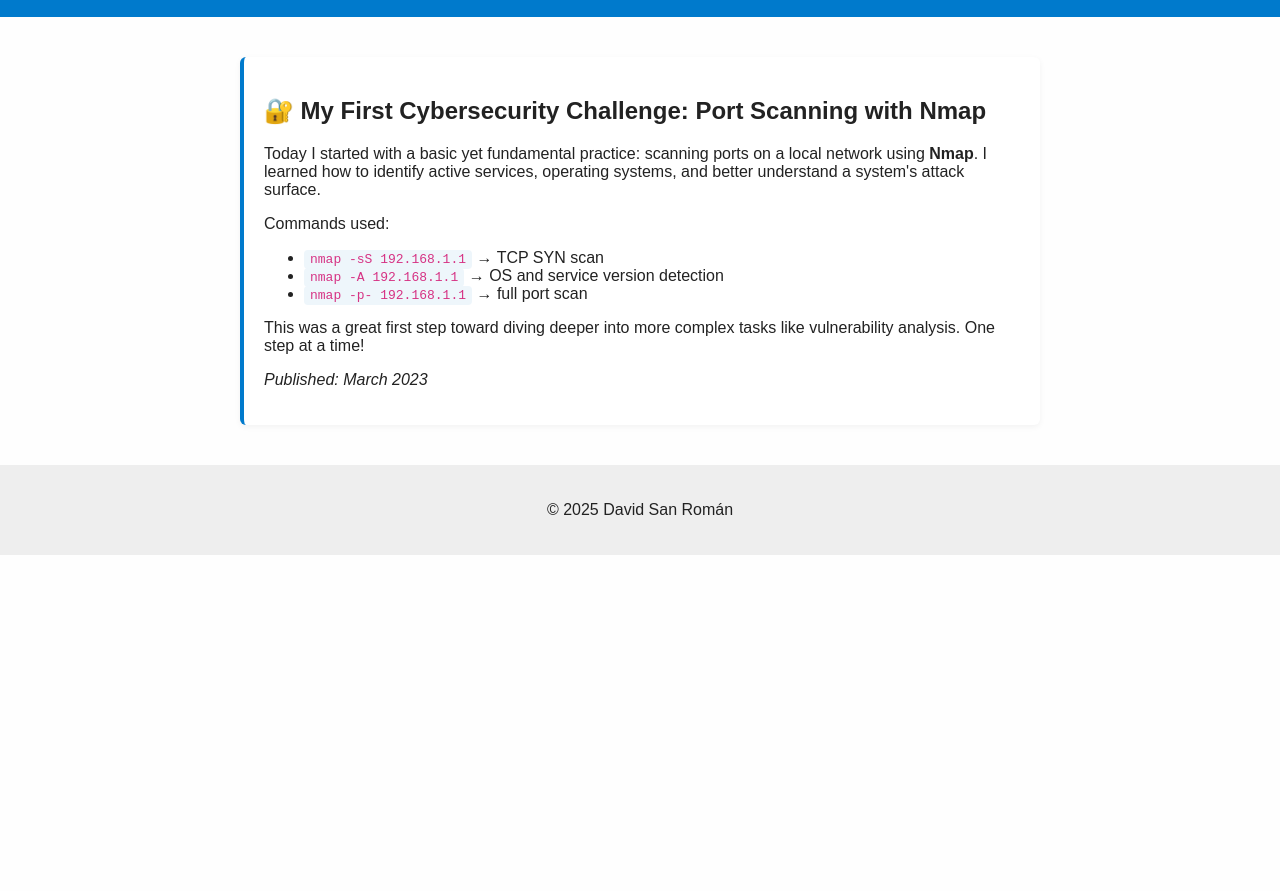
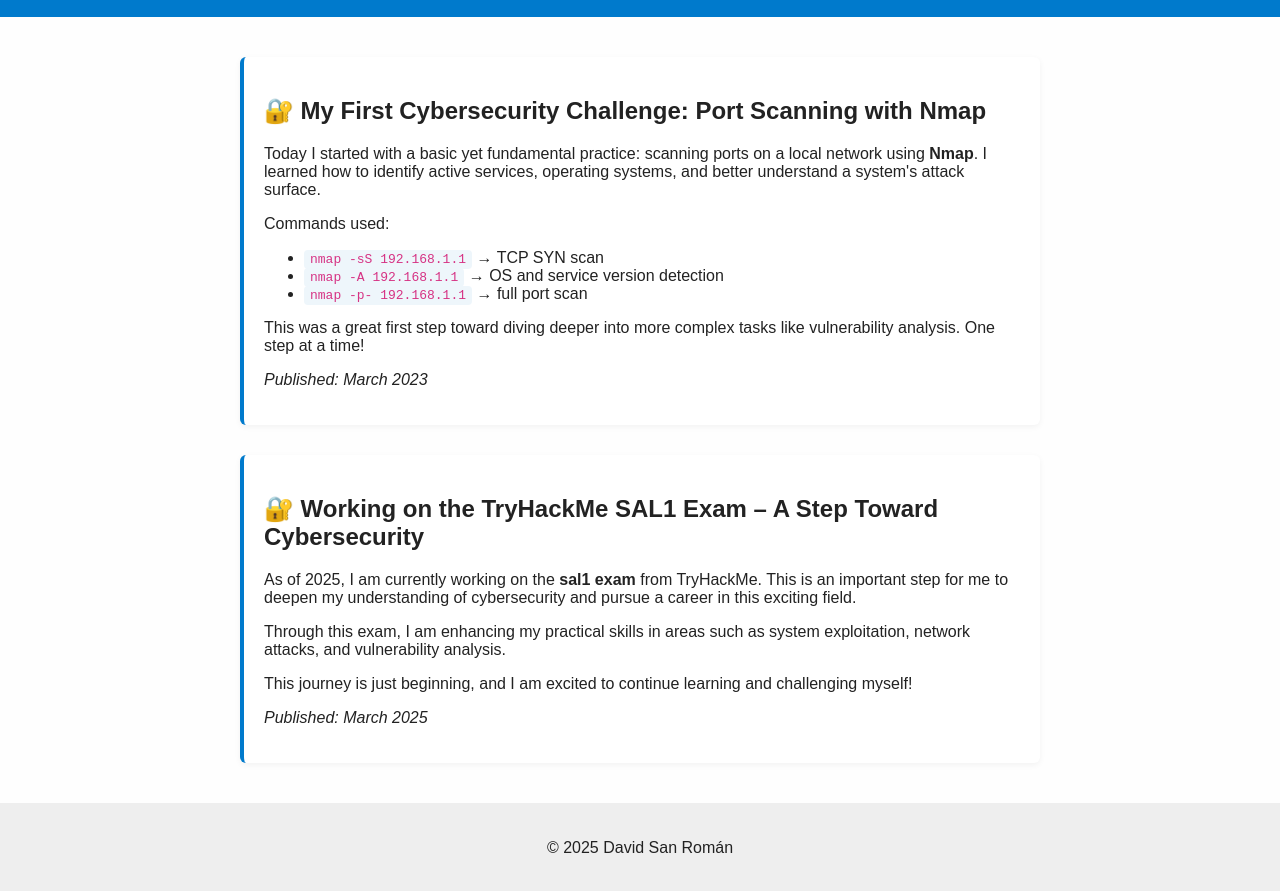
Before and after one commit to davidsrc2/Davidex, a plain HTML site: page blog.html in a window 1280 px wide. Shown: the part 79-970 px from the top of the page. Before the commit the page ends 800 px from the top, so only its background shows below. Drawn offline with Linux system fonts and the light colour scheme; files whose address does not match are found by name.

Commit message:
primer commit

```diff
--- a/blog.html
+++ b/blog.html
@@ -42,6 +42,13 @@
       <p>This was a great first step toward diving deeper into more complex tasks like vulnerability analysis. One step at a time!</p>
       <p><em>Published: March 2023</em></p>
     </section>
+    <section class="blog-post">
+      <h2>🔐 Working on the TryHackMe SAL1 Exam – A Step Toward Cybersecurity</h2>
+      <p>As of 2025, I am currently working on the <strong>sal1 exam</strong> from TryHackMe. This is an important step for me to deepen my understanding of cybersecurity and pursue a career in this exciting field.</p>
+      <p>Through this exam, I am enhancing my practical skills in areas such as system exploitation, network attacks, and vulnerability analysis.</p>
+      <p>This journey is just beginning, and I am excited to continue learning and challenging myself!</p>
+      <p><em>Published: March 2025</em></p>
+    </section>
   </main>
 
   <footer>
```
Also changed, not shown: 1 other file.
